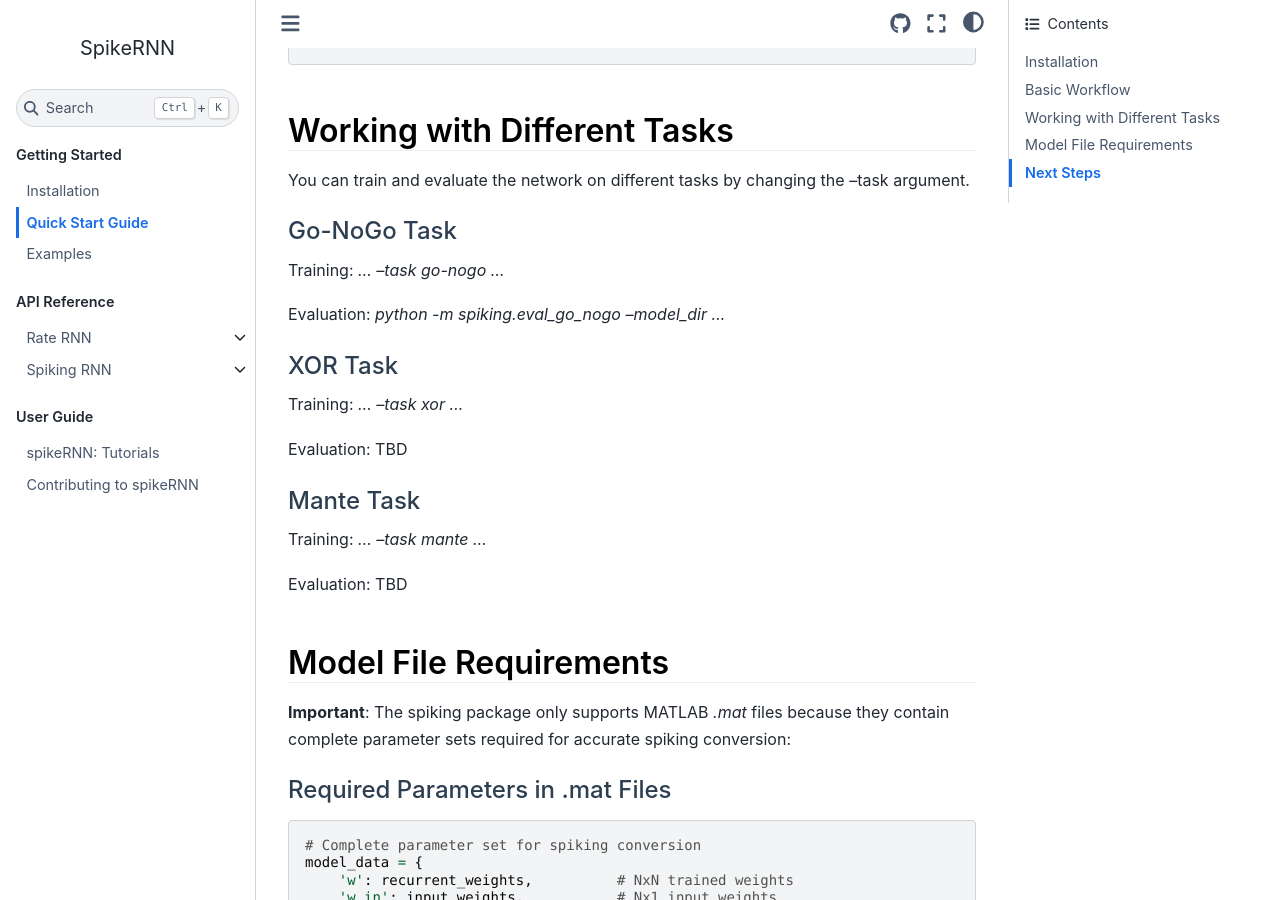
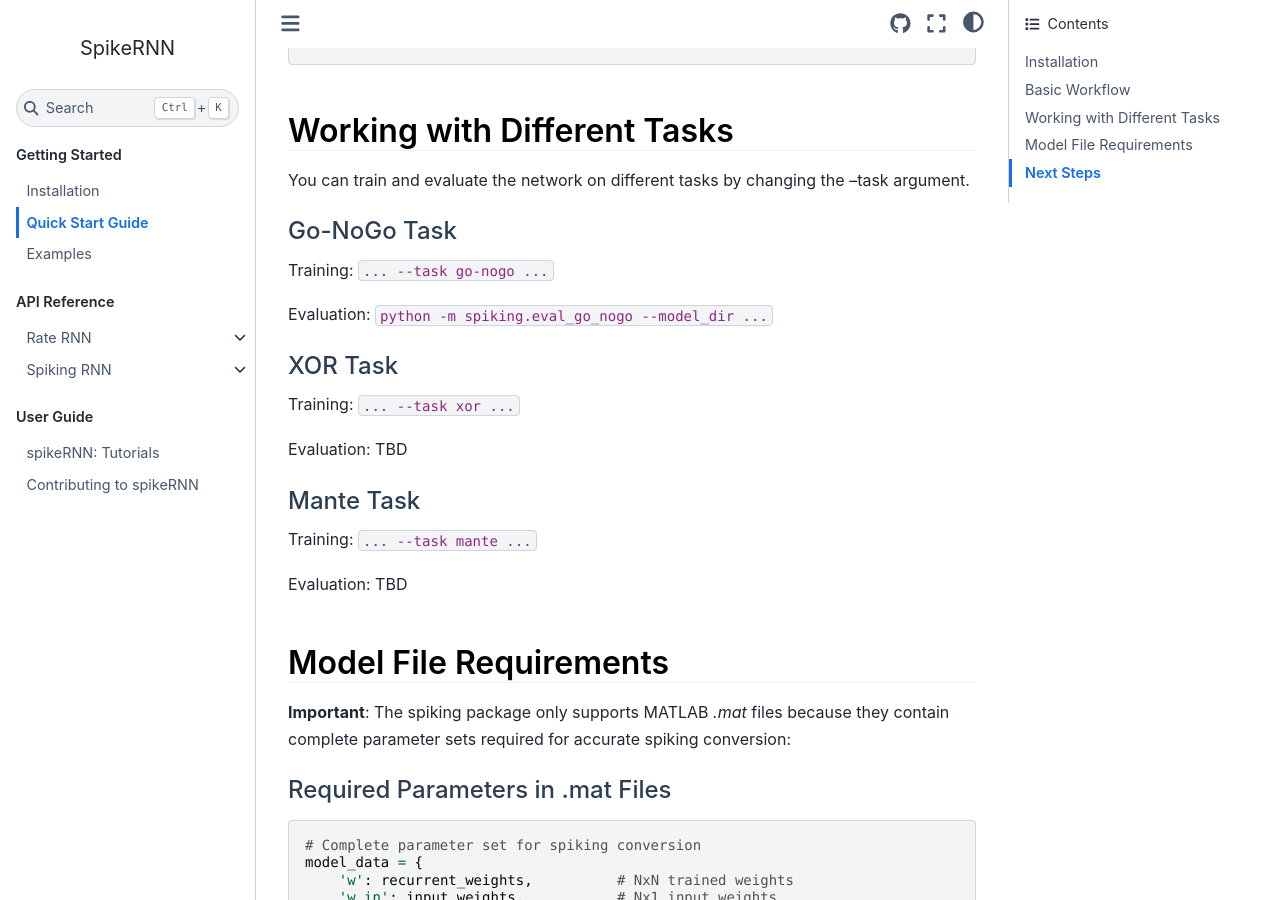
Before and after one commit to NuttidaLab/spikeRNN, a Sphinx documentation site: the page built from docs/quickstart.rst, in a window 1280 px wide and 900 px high, scrolled down 1349 px. Built offline with Sphinx 7.4.7 and the Sphinx Book theme 1.1.4, drawn with Linux system fonts in a browser that asks for light colours.

Commit message:
minor format fix

```diff
--- a/docs/quickstart.rst
+++ b/docs/quickstart.rst
@@ -68,15 +68,15 @@
 Go-NoGo Task
 ~~~~~~~~~~~~
 
-Training: `... --task go-nogo ...`
+Training: ``... --task go-nogo ...``
 
-Evaluation: `python -m spiking.eval_go_nogo --model_dir ...`
+Evaluation: ``python -m spiking.eval_go_nogo --model_dir ...``
 
 
 XOR Task
 ~~~~~~~~
 
-Training: `... --task xor ...`
+Training: ``... --task xor ...``
 
 Evaluation: TBD
 
@@ -84,7 +84,7 @@
 Mante Task
 ~~~~~~~~~~
 
-Training: `... --task mante ...`
+Training: ``... --task mante ...``
 
 Evaluation: TBD
 
```
Also changed, not shown: docs/api/spiking/lambda_grid_search.rst (+9 -9 lines), docs/api/spiking/lif_network.rst (+7 -7 lines).
